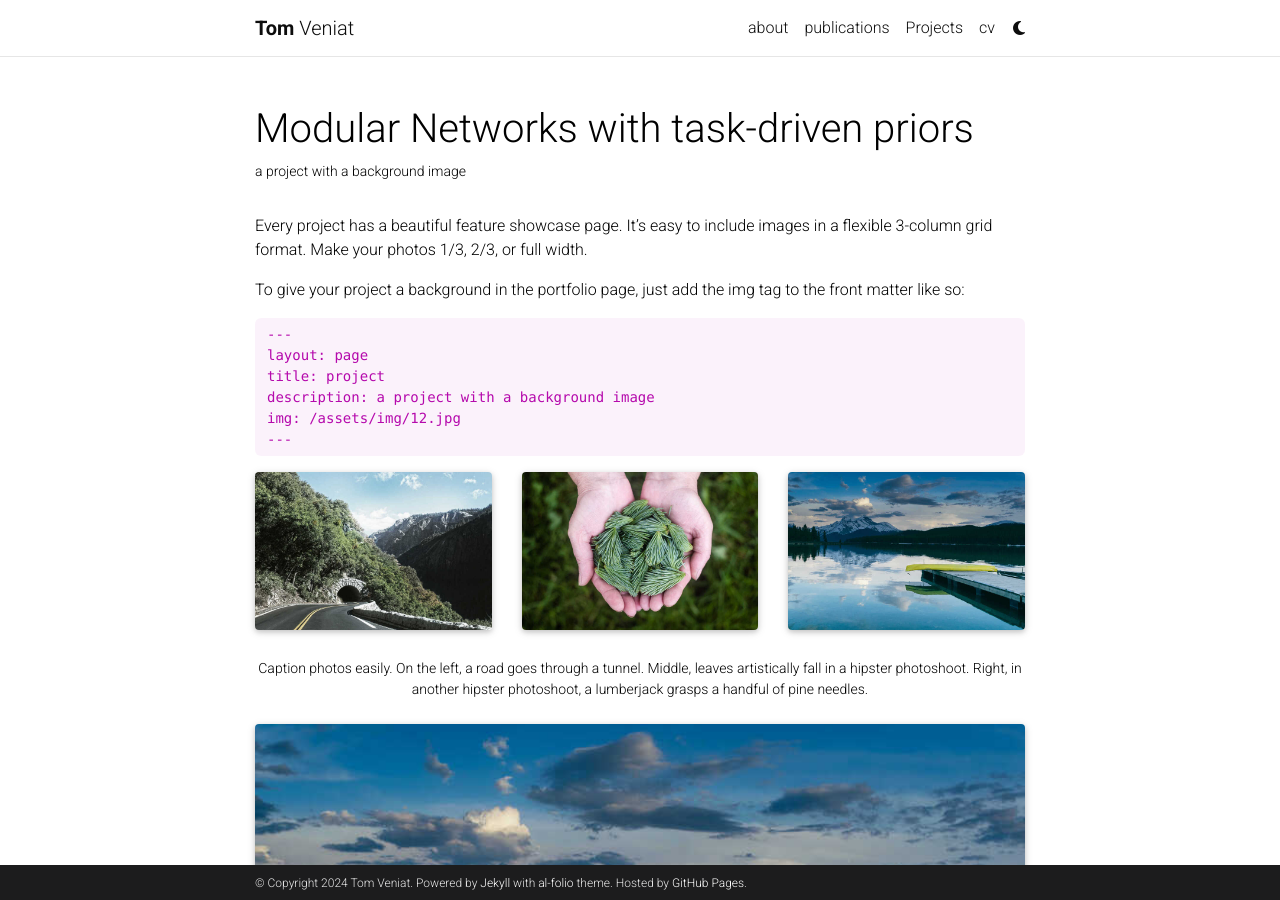
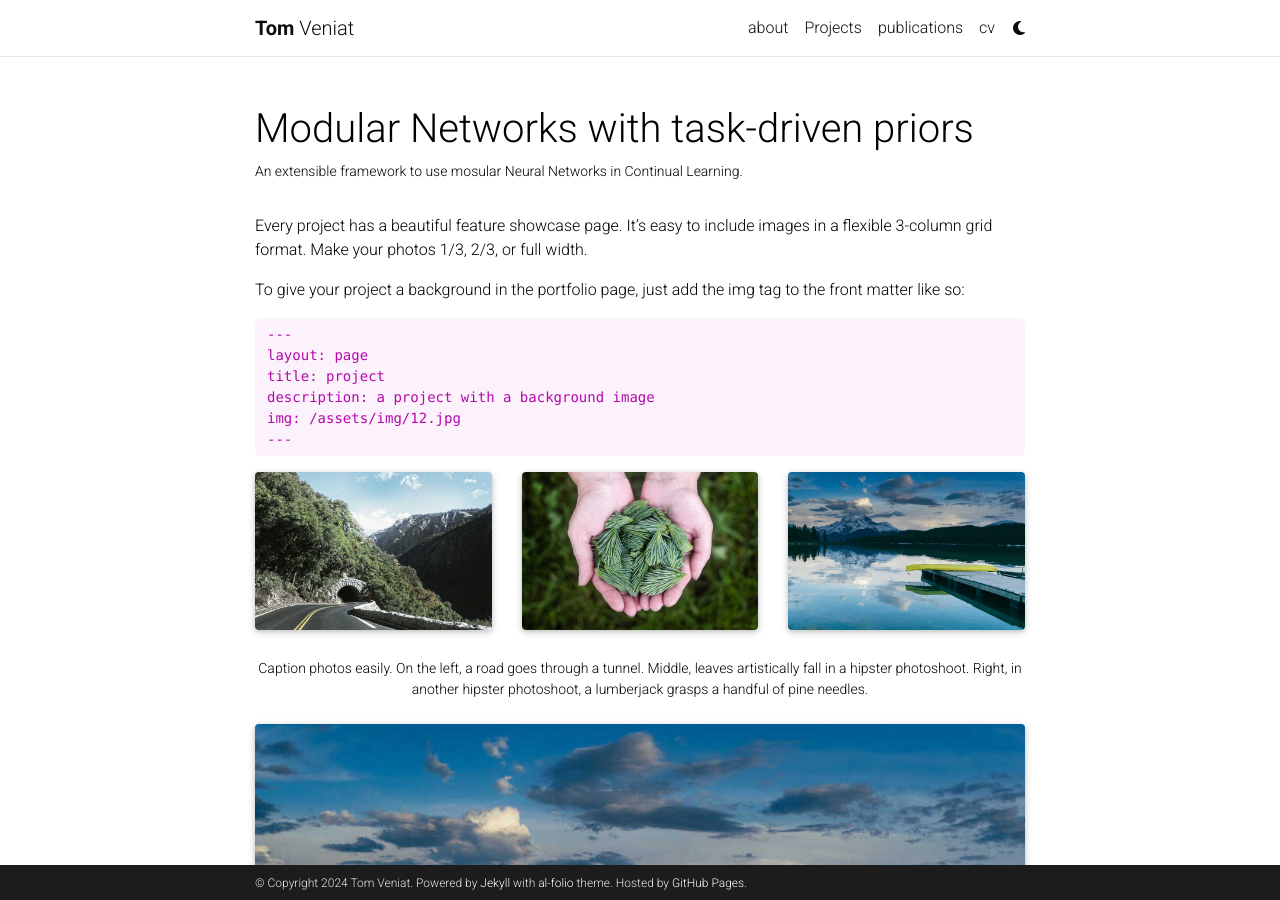
Before and after one commit to TomVeniat/TomVeniat.github.io, a Jekyll site: the page built from _projects/mntdp.md, in a window 1280 px wide and 900 px high. Built offline with Jekyll 4.4.1, drawn with Linux system fonts in a browser that asks for light colours; full-size pictures stand in for the smaller copies a plugin makes; comment, search, counter and statistics services are not loaded; a style sheet for code colours, icons or effects is not loaded.

Commit message:
Update MNTDP

```diff
--- a/_projects/mntdp.md
+++ b/_projects/mntdp.md
@@ -1,8 +1,8 @@
 ---
 layout: page
 title: Modular Networks with task-driven priors
-description: a project with a background image
-img: assets/projects/mntdp/toy_illustration_2.png
+description: An extensible framework to use mosular Neural Networks in Continual Learning.
+img: assets/projects/mntdp/StochArchSearch-1.png
 importance: 4
 redirect: https://github.com/TomVeniat/MNTDP
 category: research
```
Also changed, not shown: _pages/projects.md (+1 -1 lines), assets/projects/mntdp/StochArchSearch-1.png (added).
